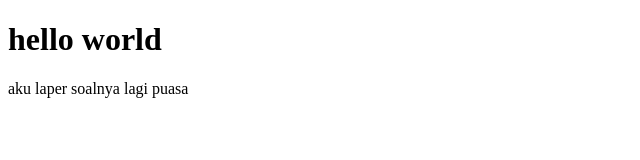
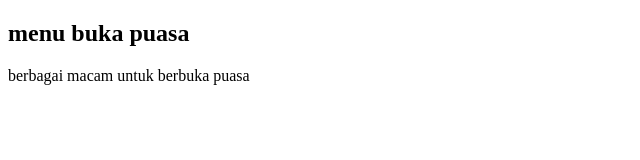
Before and after one commit to karlasafa/coba-git, a plain HTML site: page about.html in a window 1280 px wide. Shown: the whole page, without its empty margins (0-640 px from the left). Drawn offline with Linux system fonts and the light colour scheme.

Commit message:
chaged desc

```diff
--- a/about.html
+++ b/about.html
@@ -5,8 +5,8 @@
         <title>hi</title>
     </head>
     <body>
-        <h1>hello world</h1>
-        <p>aku laper soalnya lagi puasa</p>
+        <h2>menu buka puasa</h2>
+        <p>berbagai macam untuk berbuka puasa</p>
 
     </body>
 </html>
```
